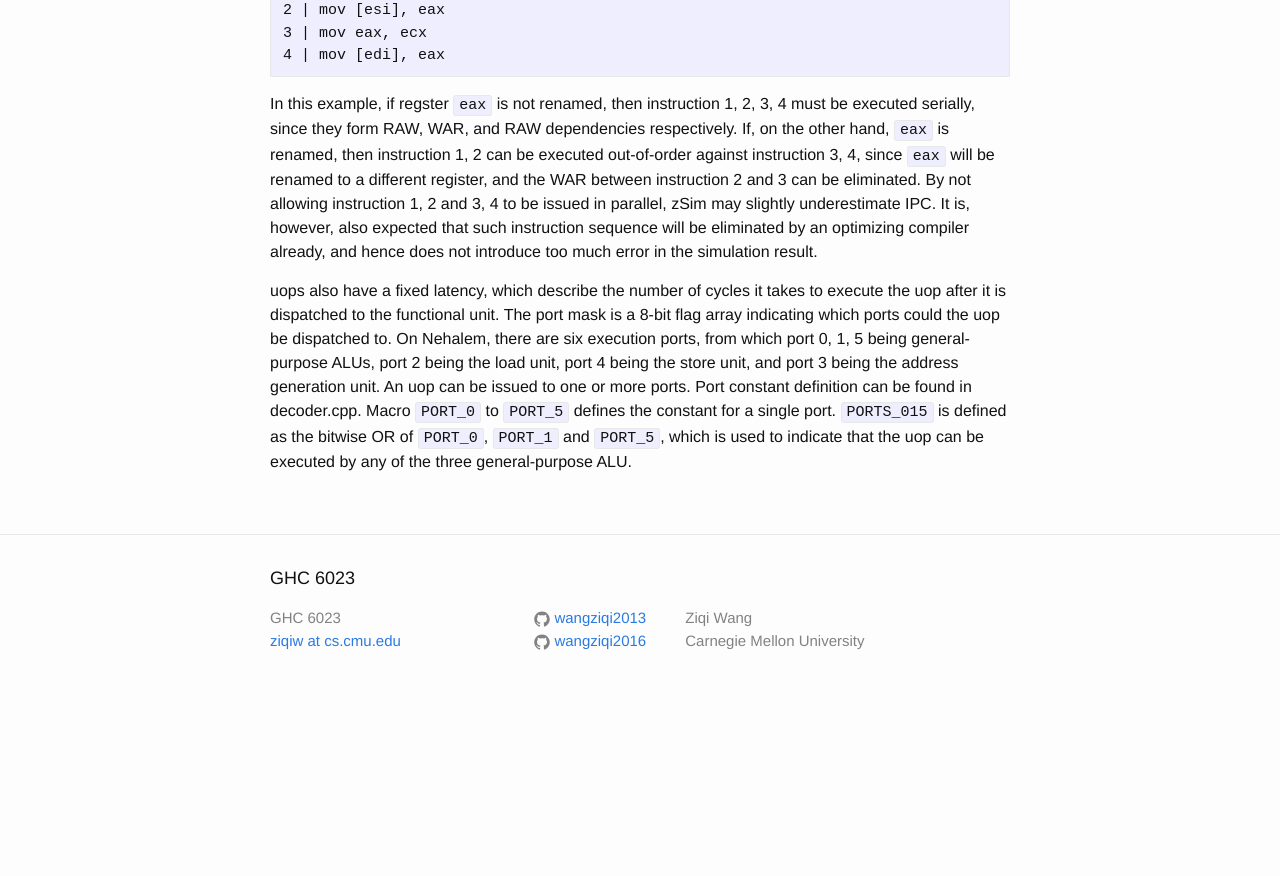
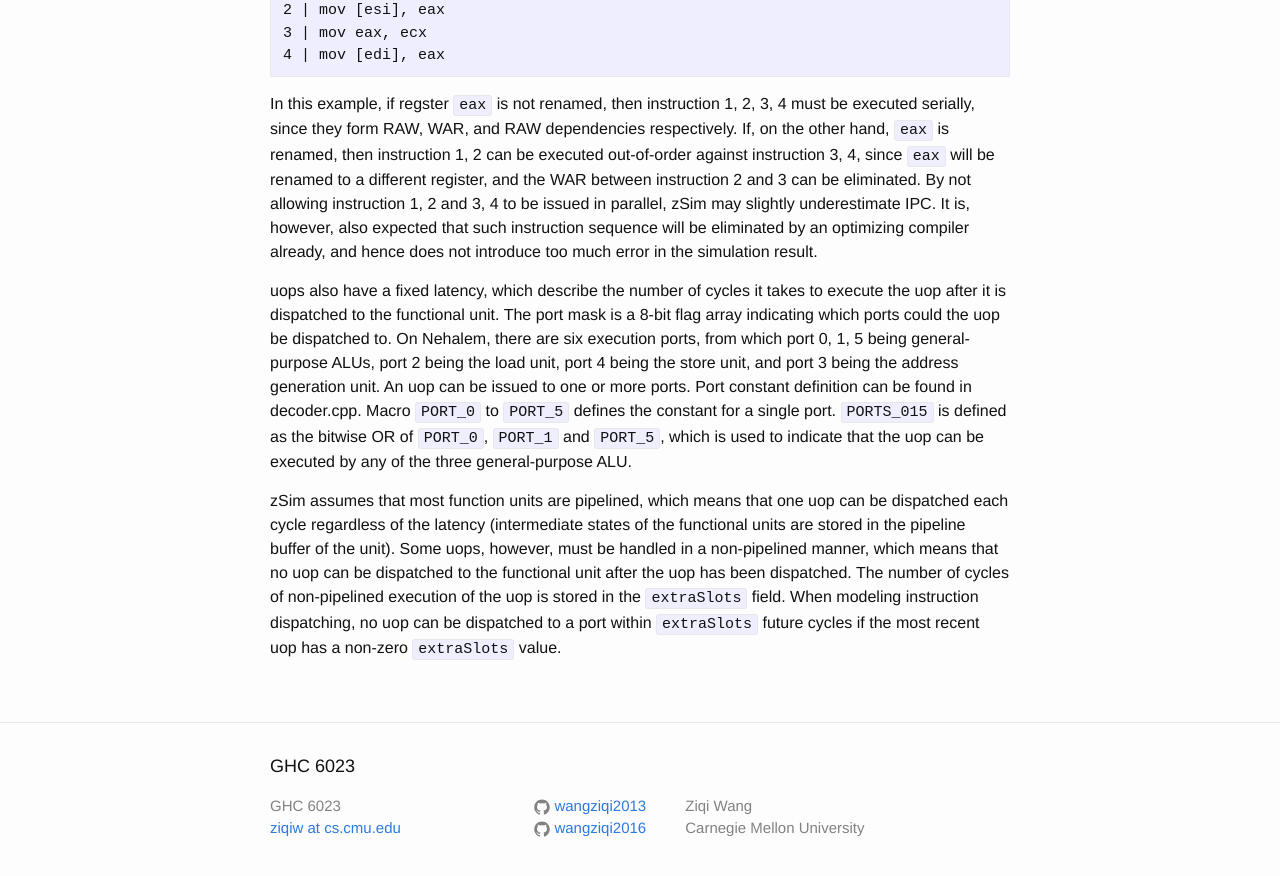
Before and after one commit to wangziqi2013/wangziqi2013.github.io, a Jekyll site: the page built from _posts/2019-12-31-zsim-microarch.markdown, in a window 1280 px wide and 900 px high, scrolled down 5588 px. Shown: the top 876 px of the window. Built offline with Jekyll 4.4.1, drawn with Linux system fonts in a browser that asks for light colours; before the commit the page ends 6300 px from its top, so only the background shows below that.

Commit message:
Adding extra slots

```diff
--- a/_posts/2019-12-31-zsim-microarch.markdown
+++ b/_posts/2019-12-31-zsim-microarch.markdown
@@ -204,3 +204,10 @@ the store unit, and port 3 being the address generation unit. An uop can be issu
 can be found in decoder.cpp. Macro `PORT_0` to `PORT_5` defines the constant for a single port. `PORTS_015` is defined as
 the bitwise OR of `PORT_0`, `PORT_1` and `PORT_5`, which is used to indicate that the uop can be executed by any of the
 three general-purpose ALU.
+
+zSim assumes that most function units are pipelined, which means that one uop can be dispatched each cycle regardless
+of the latency (intermediate states of the functional units are stored in the pipeline buffer of the unit). Some uops,
+however, must be handled in a non-pipelined manner, which means that no uop can be dispatched to the functional unit
+after the uop has been dispatched. The number of cycles of non-pipelined execution of the uop is stored in the `extraSlots`
+field. When modeling instruction dispatching, no uop can be dispatched to a port within `extraSlots` future cycles if the
+most recent uop has a non-zero `extraSlots` value.
```
